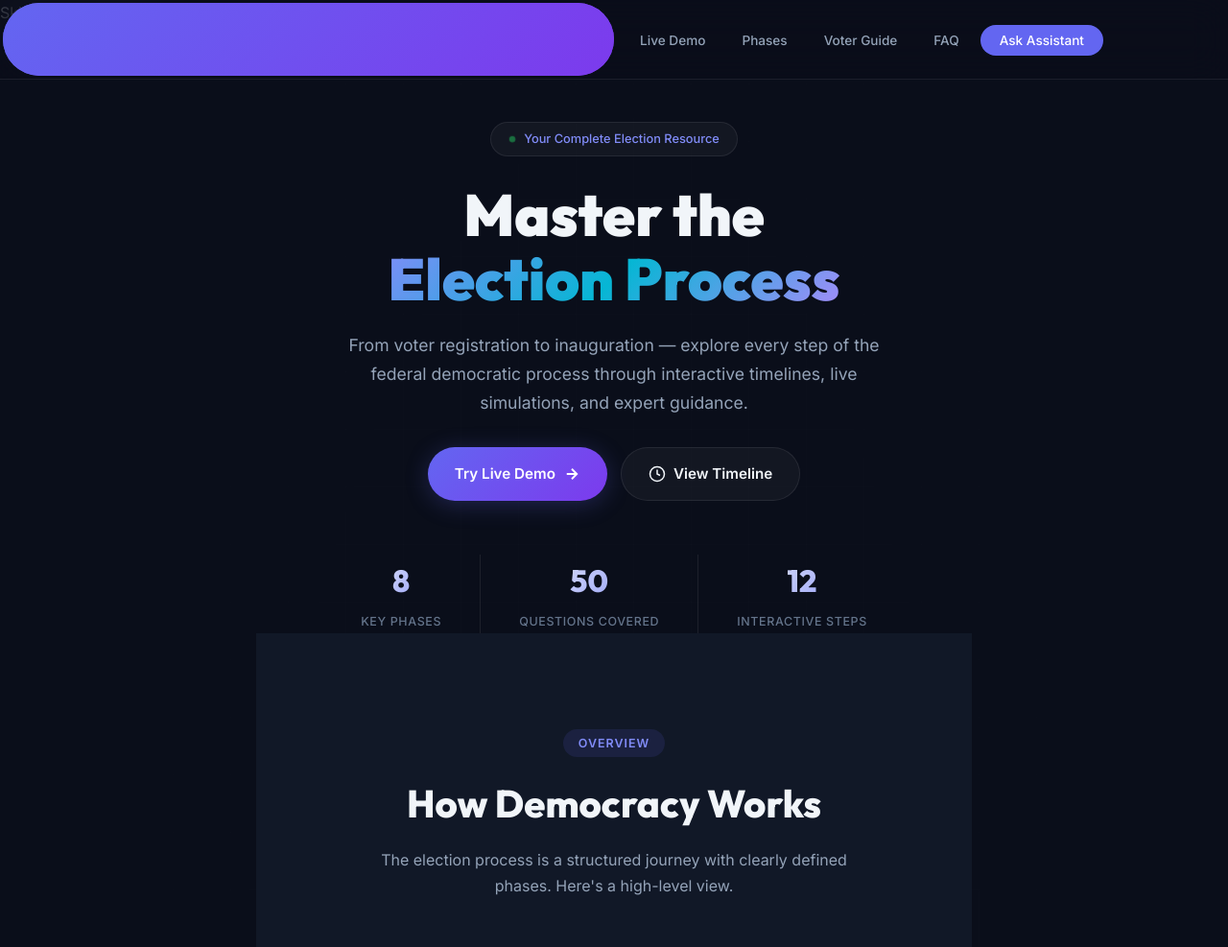
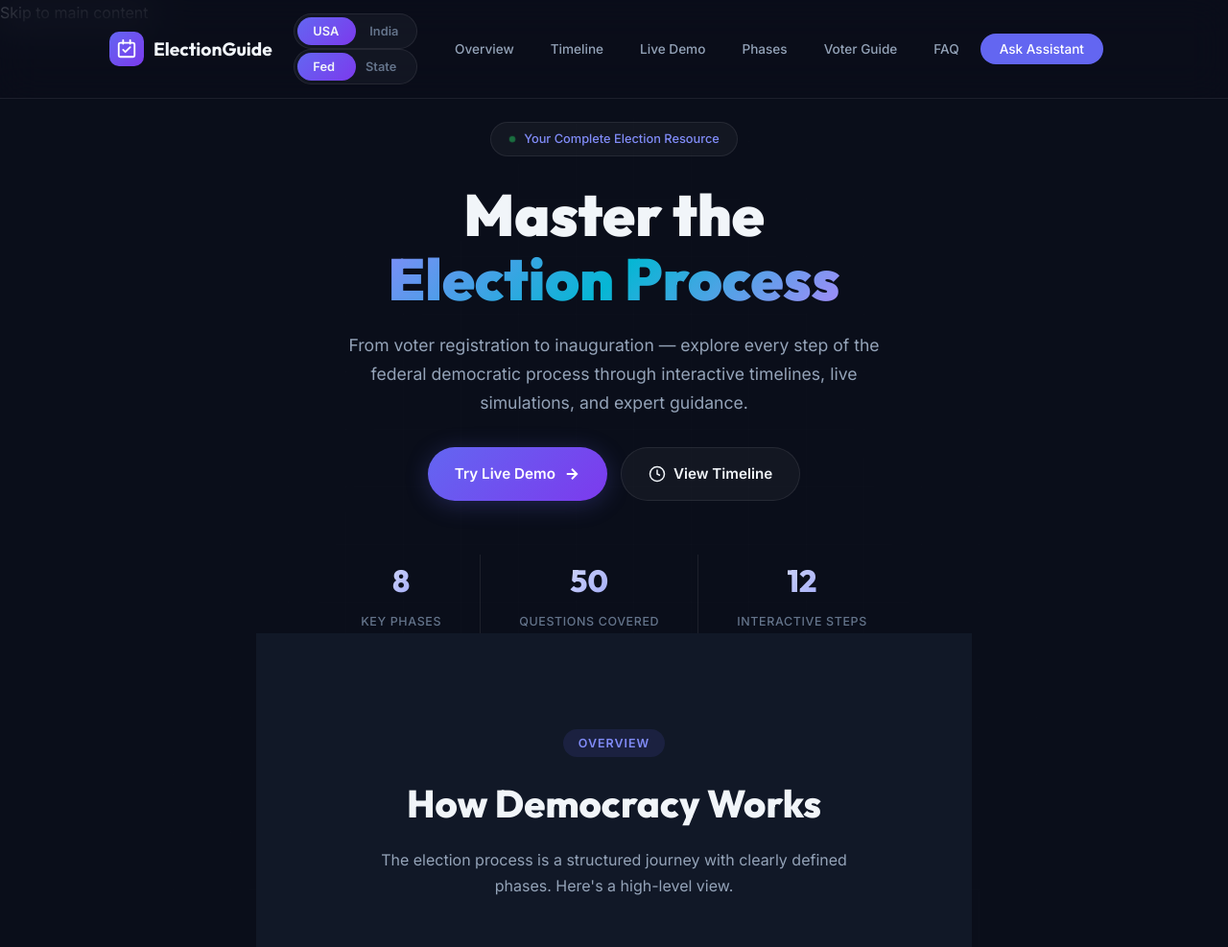
Before and after one commit to sweetyvincent/election-guide, a website: page index.html in a window 1280 px wide. Shown: the top 987 px of the page at 96% size. Drawn offline with Linux system fonts and the light colour scheme.

Commit message:
Fix CSS layout: corrected toggle class names to prevent menu overlap

```diff
--- a/index.html
+++ b/index.html
@@ -36,15 +36,15 @@
       </a>
       <!-- Multi-Country / Multi-Level Toggles -->
       <div class="nav-controls" role="group" aria-label="Regional and Level Settings">
-        <div class="toggle-container" id="country-toggle" role="radiogroup" aria-label="Select Country">
+        <div class="country-toggle" id="country-toggle" role="radiogroup" aria-label="Select Country">
           <div class="toggle-slider" id="toggle-slider"></div>
-          <button class="toggle-btn" id="btn-us" aria-label="Switch to USA Data" aria-checked="true">USA</button>
-          <button class="toggle-btn" id="btn-in" aria-label="Switch to India Data" aria-checked="false">India</button>
+          <button class="country-btn active" id="btn-us" aria-label="Switch to USA Data" aria-checked="true">USA</button>
+          <button class="country-btn" id="btn-in" aria-label="Switch to India Data" aria-checked="false">India</button>
         </div>
-        <div class="toggle-container" id="level-toggle" role="radiogroup" aria-label="Select Election Level">
-          <div class="toggle-slider" id="level-slider"></div>
-          <button class="toggle-btn" id="btn-federal" aria-label="Switch to Federal Level" aria-checked="true">Fed</button>
-          <button class="toggle-btn" id="btn-state" aria-label="Switch to State Level" aria-checked="false">State</button>
+        <div class="level-toggle" id="level-toggle" role="radiogroup" aria-label="Select Election Level">
+          <div class="level-slider" id="level-slider"></div>
+          <button class="level-btn active" id="btn-federal" aria-label="Switch to Federal Level" aria-checked="true">Fed</button>
+          <button class="level-btn" id="btn-state" aria-label="Switch to State Level" aria-checked="false">State</button>
         </div>
       </div>
       <ul class="nav-links" id="nav-links">
```
